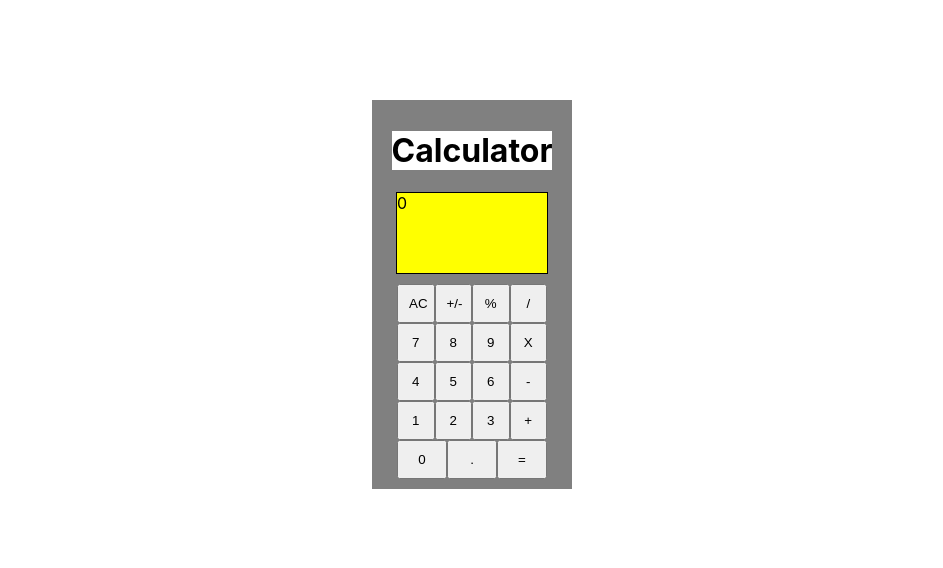
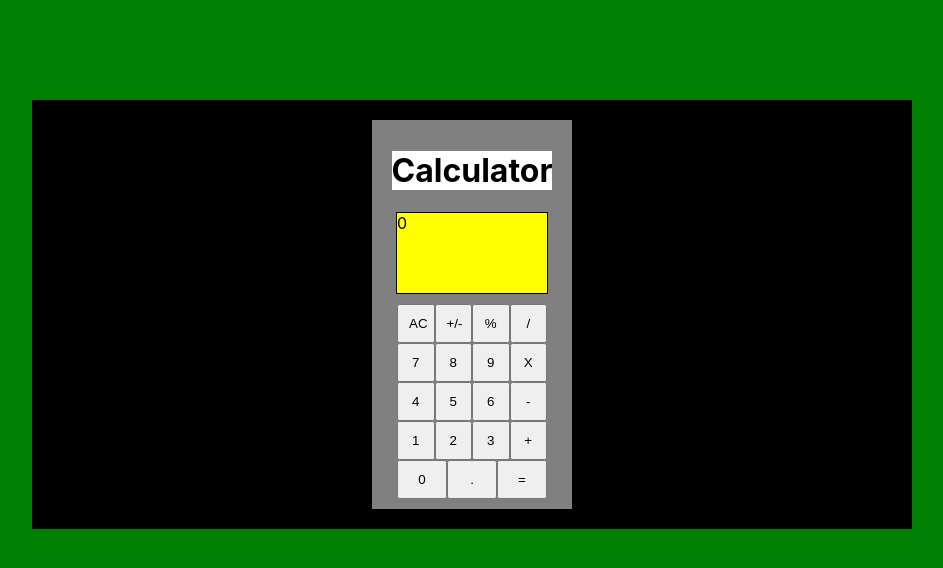
Before and after one commit to olimpo127/calculator, a React (Create React App) app in the folder calculator-app/: page / in a window 1280 px wide. Shown: the top 568 px of the page, without its empty margins (168-1111 px from the left). Built offline with nearby package versions, Linux system fonts and the light colour scheme.

Commit message:
fixed styles

```diff
--- a/calculator-app/src/App.css
+++ b/calculator-app/src/App.css
@@ -1,8 +1,16 @@
+body {
+  background-color: green;
+}
+
 .App {
   display: flex;
   align-items: center;
   justify-content: center;
   margin-top: 100px;
+  background-color: black;
+  margin-left: 200px;
+  margin-right: 200px;
+  padding: 20px;
 }
 
 .resetButton {
```
